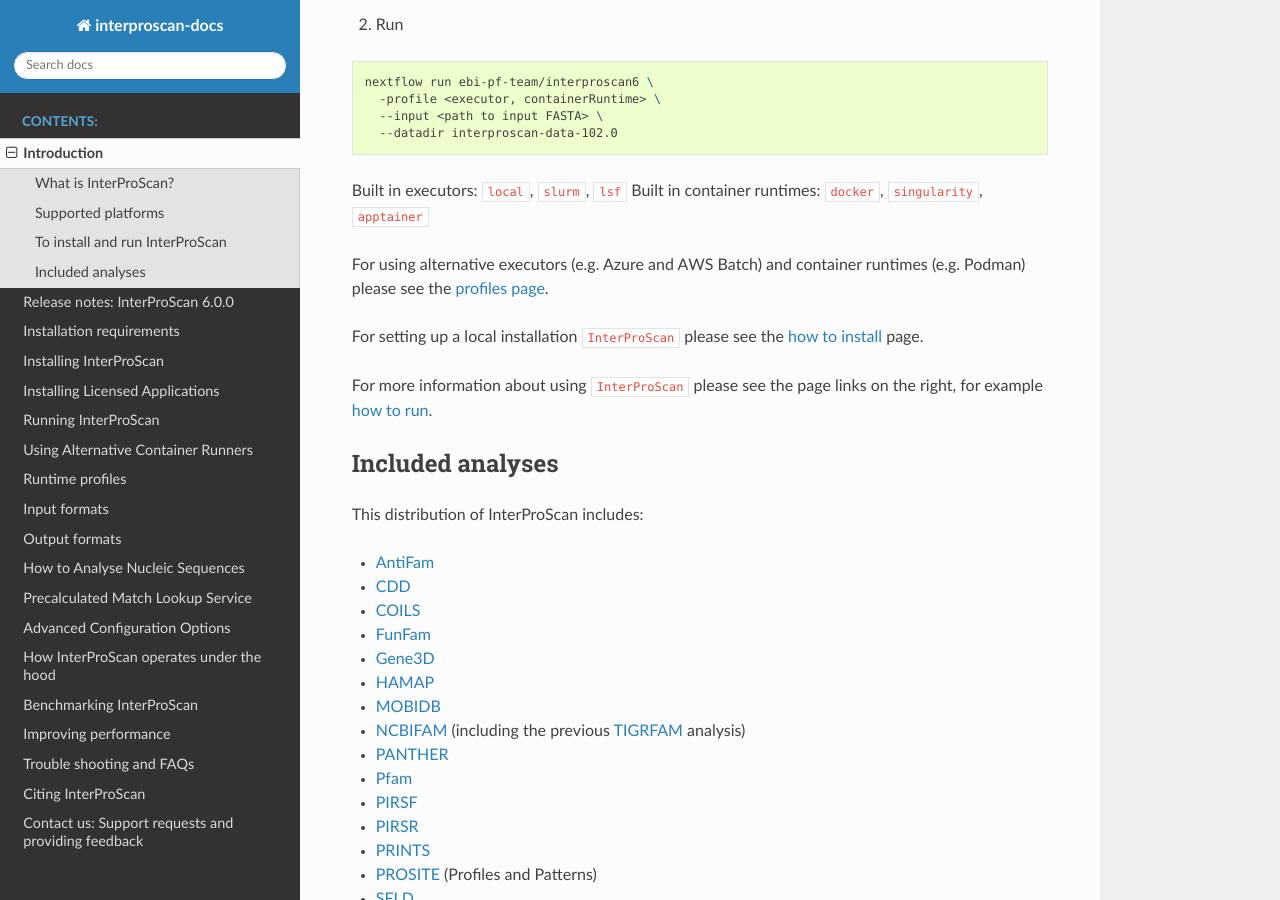
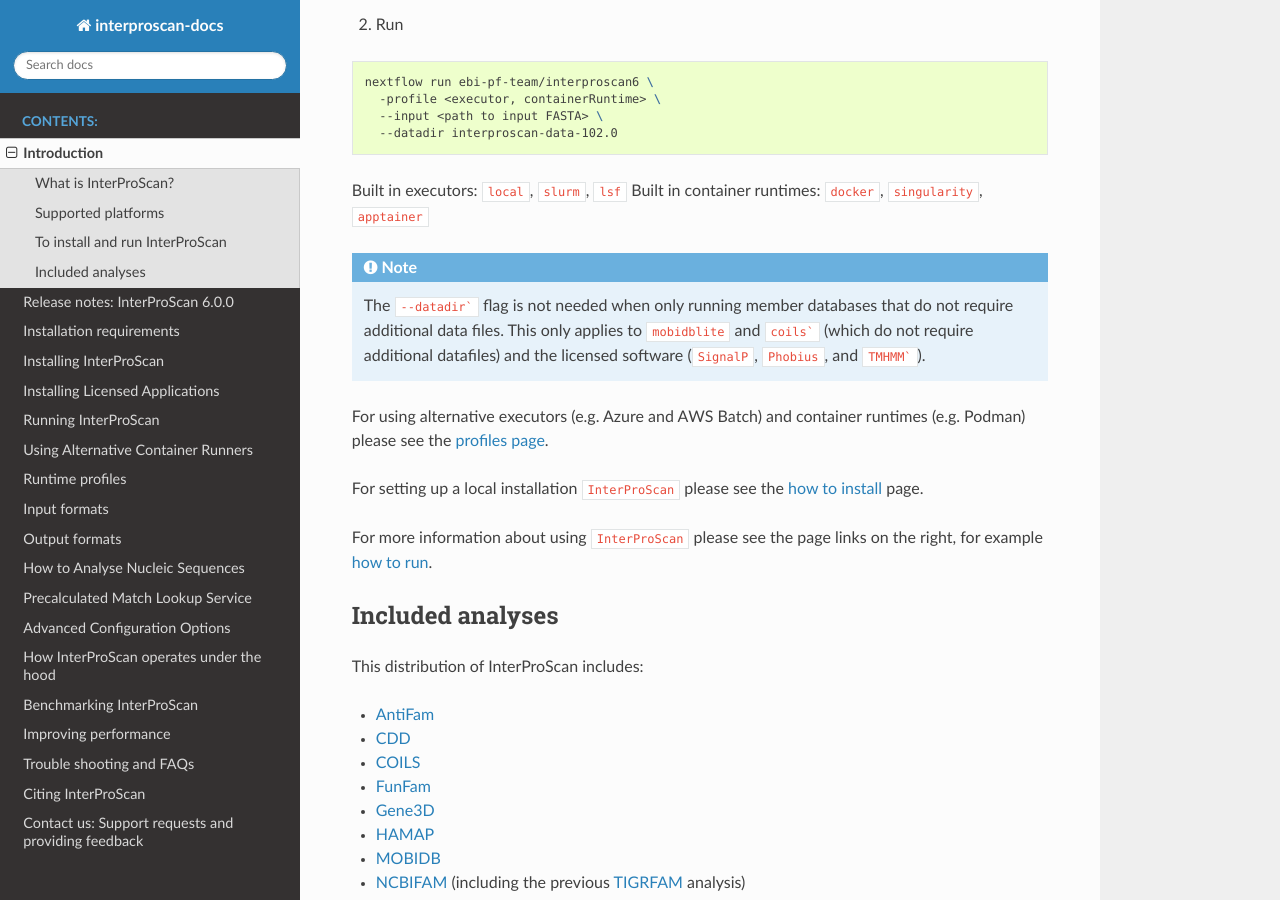
Before and after one commit to ebi-pf-team/interproscan-docs, a Sphinx documentation site: the page built from docs/Introduction.rst, in a window 1280 px wide and 900 px high, scrolled down 808 px. Built offline with Sphinx 7.4.7 and the Read the Docs theme 3.1.0, drawn with Linux system fonts in a browser that asks for light colours.

Commit message:
add note on dependency of --data requirement

````diff
--- a/docs/HowToRun.rst
+++ b/docs/HowToRun.rst
@@ -97,6 +97,11 @@
 .. NOTE::
     To analyse nucleic acid sequences please see the
     `"How to Analyse Nucleic Sequences" documentation <HowToNucleic.html>`_
+
+.. NOTE::
+    The ``--datadir``` flag is not needed when only running member databases that do not require additional data files.
+    This only applies to ``mobidblite`` and ``coils``` (which do not require additional datafiles) and the
+    licensed software (``SignalP``, ``Phobius``, and ``TMHMM```).
 
 Command-line arguments
 ~~~~~~~~~~~~~~~~~~~~~~
--- a/docs/Introduction.rst
+++ b/docs/Introduction.rst
@@ -46,6 +46,11 @@
 
 Built in executors: ``local``, ``slurm``, ``lsf``
 Built in container runtimes: ``docker``, ``singularity``, ``apptainer``
+
+.. NOTE::
+    The ``--datadir``` flag is not needed when only running member databases that do not require additional data files.
+    This only applies to ``mobidblite`` and ``coils``` (which do not require additional datafiles) and the
+    licensed software (``SignalP``, ``Phobius``, and ``TMHMM```).
 
 For using alternative executors (e.g. Azure and AWS Batch) and container runtimes (e.g. Podman) please
 see the `profiles page <Profiles.html>`__.
````
